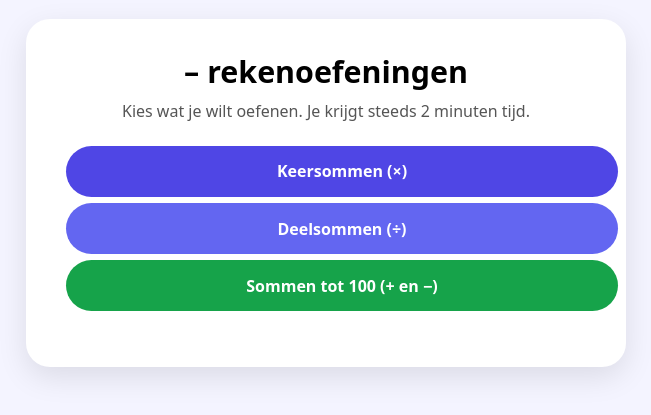
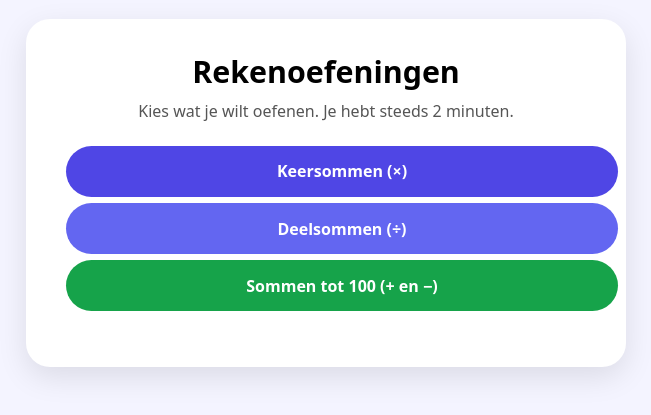
Before and after one commit to thijsgeurtsen/6.2, a plain HTML site: page index.html in a window 1280 px wide. Shown: the part 207-622 px from the top of the page, without its empty margins (314-965 px from the left). Drawn offline with Linux system fonts and the light colour scheme.

Commit message:
Update index.html

```diff
--- a/index.html
+++ b/index.html
@@ -55,8 +55,9 @@
 </head>
 <body>
   <div class="container">
-    <h1> – rekenoefeningen</h1>
-    <p>Kies wat je wilt oefenen. Je krijgt steeds 2 minuten tijd.</p>
+<h1>Rekenoefeningen</h1>
+<p>Kies wat je wilt oefenen. Je hebt steeds 2 minuten.</p>
+
 
 <a class="btn" href="tafels.html">Keersommen (×)</a>
 <a class="btn secondary" href="delen.html">Deelsommen (÷)</a>
```
